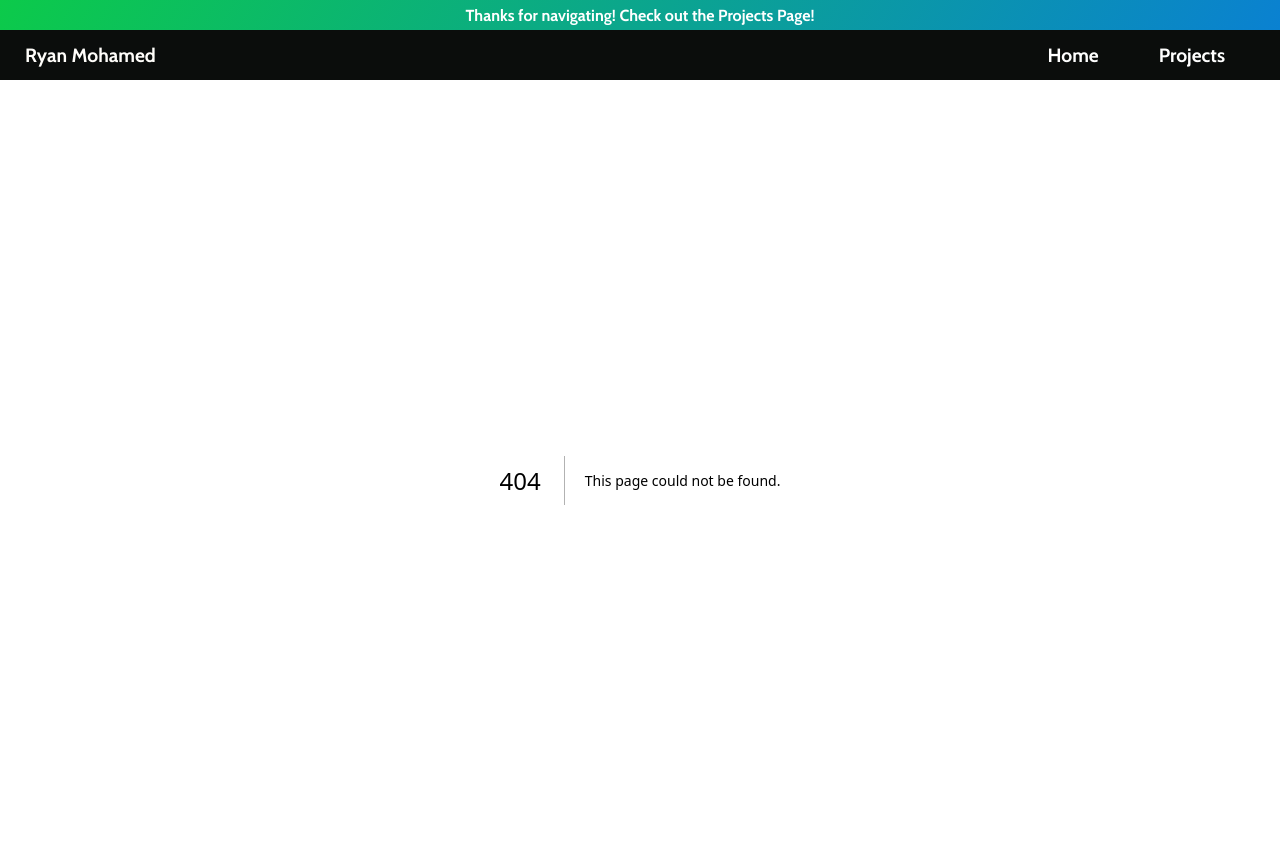
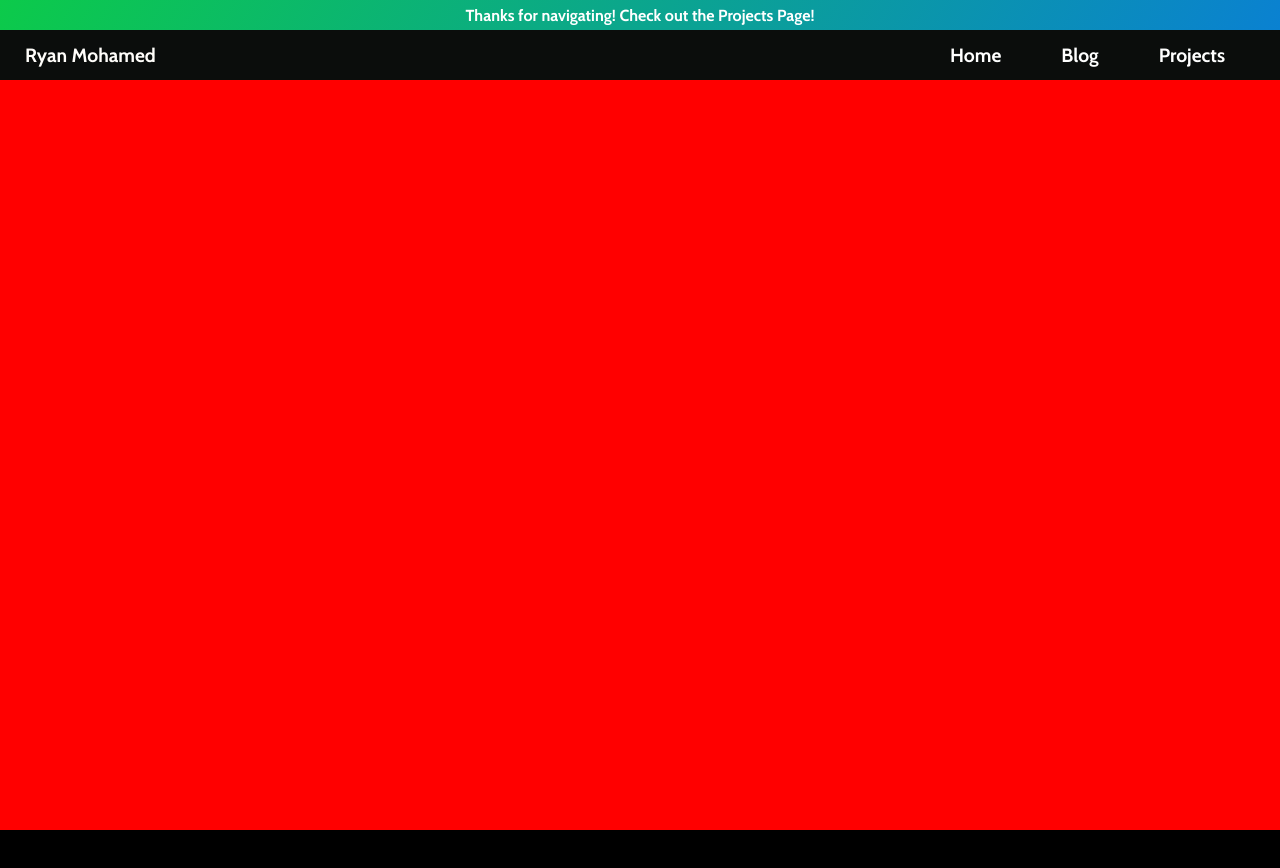
Before and after one commit to ryanmohamed/next-portfolio, a Next.js app: page /blog in a window 1280 px wide. Before the commit this address had no page. Shown: the top 868 px of the page. After the commit the page ends 830 px from the top, so only its background shows below. Built offline with nearby package versions, Linux system fonts and the light colour scheme.

Commit message:
initial branch commit

```diff
--- a/components/Navbar/Navbar.js
+++ b/components/Navbar/Navbar.js
@@ -14,6 +14,7 @@ export default function Navbar(){
         Ryan Mohamed
         <ul className={styles.Links}>
             <li className={styles.Link}><Link href={{ pathname: '/' }}>Home</Link></li>
+            <li className={styles.Link}><Link href={{ pathname: '/blog' }}>Blog</Link></li>
             <li className={styles.Link}>
                 <Link href={{ pathname: '/projects' }}>
                     Projects
--- /dev/null
+++ b/pages/blog/Blog.module.css
@@ -0,0 +1,4 @@
+.Blog {
+    background-color: red;
+    min-height: calc(100vh - var(--navheight));
+}
--- /dev/null
+++ b/pages/blog/index.js
@@ -0,0 +1,15 @@
+import styles from './Blog.module.css'
+// test comment
+
+
+export default function Projects({ Component, pageProps }) {
+
+  return (
+    <div className={styles.Blog} style={{ 'position': 'relative' }}>
+
+
+    </div>
+  )
+}
+
+// Projects.pageLayout = SkillLayout
```
